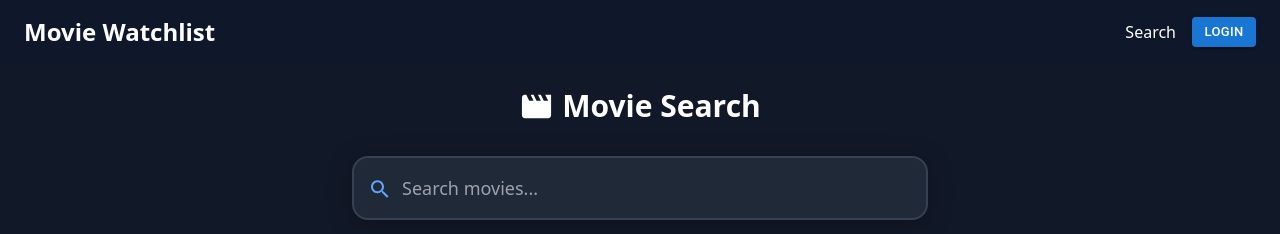
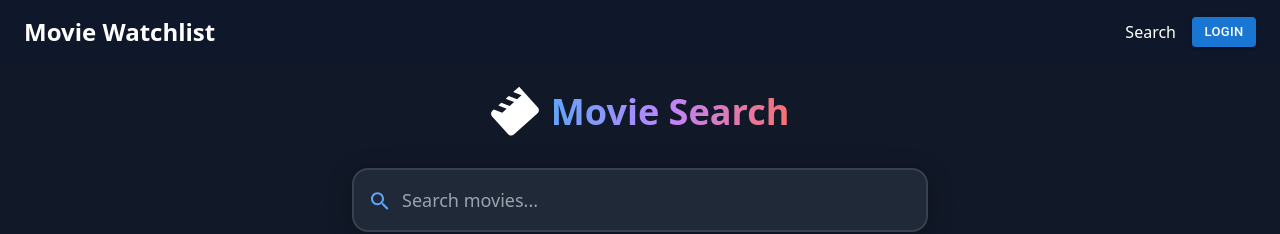
Before and after one commit to sun-mit/movie-watchlist, a React (Vite) app: page / in a window 1280 px wide. Shown: the top 234 px of the page. Built offline with nearby package versions, Linux system fonts and the light colour scheme.

Commit message:
Add framer-motion for animations on SearchPage

```diff
--- a/package.json
+++ b/package.json
@@ -16,6 +16,7 @@
     "@mui/material": "^7.3.5",
     "@tanstack/react-query": "^5.90.10",
     "axios": "^1.13.2",
+    "framer-motion": "^12.23.24",
     "react": "^19.2.0",
     "react-dom": "^19.2.0",
     "react-router-dom": "^7.9.6",
--- a/src/pages/SearchPage.tsx
+++ b/src/pages/SearchPage.tsx
@@ -6,6 +6,7 @@ import {
     SentimentDissatisfied as NoResultsIcon,
     Star as StarIcon,
 } from "@mui/icons-material";
+import { motion } from "framer-motion";
 
 interface Movie {
     id: number;
@@ -96,10 +97,34 @@ const SearchPage: React.FC = () => {
 
     return (
         <div className="min-h-screen bg-gray-900 text-white p-6">
-            <h1 className="text-3xl font-bold mb-8 flex items-center gap-2 justify-center">
-                <MovieIcon fontSize="large" />
-                Movie Search
-            </h1>
+            <div className="flex justify-center">
+                <motion.div
+                    className="flex items-center gap-3 mb-8"
+                    initial={{ opacity: 0, y: -20 }}
+                    animate={{ opacity: 1, y: 0 }}
+                    transition={{ duration: 0.8 }}
+                >
+                    <motion.div
+                        animate={{ rotate: 360 }}
+                        transition={{
+                            duration: 6,
+                            repeat: Infinity,
+                            ease: "linear",
+                        }}
+                    >
+                        <MovieIcon style={{ fontSize: 48 }} />
+                    </motion.div>
+
+                    <motion.h1
+                        className="text-4xl font-bold bg-clip-text text-transparent
+            bg-gradient-to-r from-blue-400 via-purple-400 to-red-400"
+                        animate={{ scale: [1, 1.1, 1] }}
+                        transition={{ duration: 1.8, repeat: Infinity }}
+                    >
+                        Movie Search
+                    </motion.h1>
+                </motion.div>
+            </div>
 
             {/* Centered search bar with icon */}
             <div className="flex justify-center mb-10">
@@ -117,7 +142,6 @@ const SearchPage: React.FC = () => {
                     />
                 </div>
             </div>
-
             {/* No results animation */}
             {filteredMovies.length === 0 ? (
                 <div className="flex flex-col items-center justify-center mt-20 animate-fade-in">
```
Also changed, not shown: 1 other file (tests, documents, lock files or other folders).
